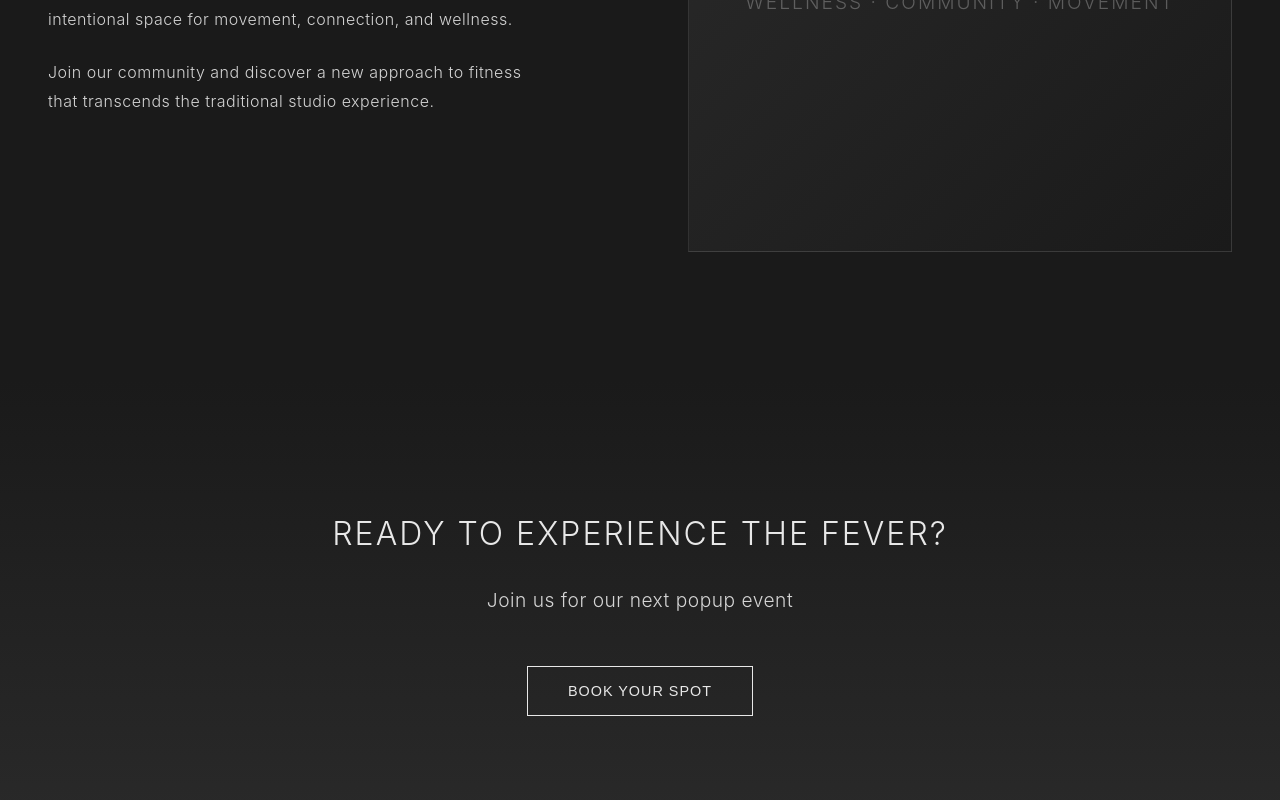
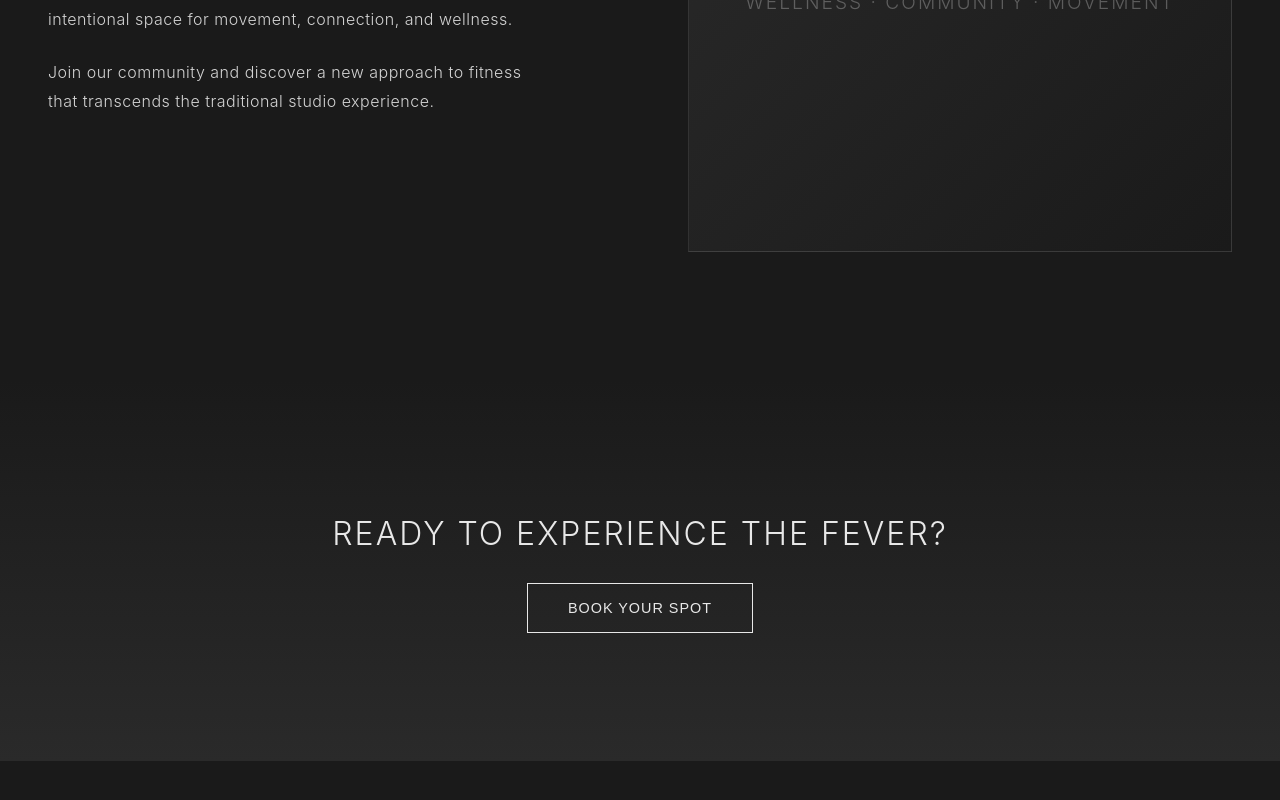
Before and after one commit to scaliouette-pooda/fever-collective, a React (Create React App) app in the folder client/: page / in a window 1280 px wide. Shown: the part 1096-1896 px from the top of the page. After the commit the page ends 1857 px from the top, so only its background shows below. Built offline with nearby package versions, Linux system fonts and the light colour scheme; no server answers; the HTML template or start-up script is replaced by a standard one.

Commit message:
Update Home.js

```diff
--- a/client/src/components/Home.js
+++ b/client/src/components/Home.js
@@ -42,7 +42,7 @@ function Home() {
       <section className="cta">
         <div className="cta-content">
           <h2>Ready to Experience the Fever?</h2>
-          <p>Join us for our next popup event</p>
+
           <Link to="/events">
             <button>Book Your Spot</button>
           </Link>
```
